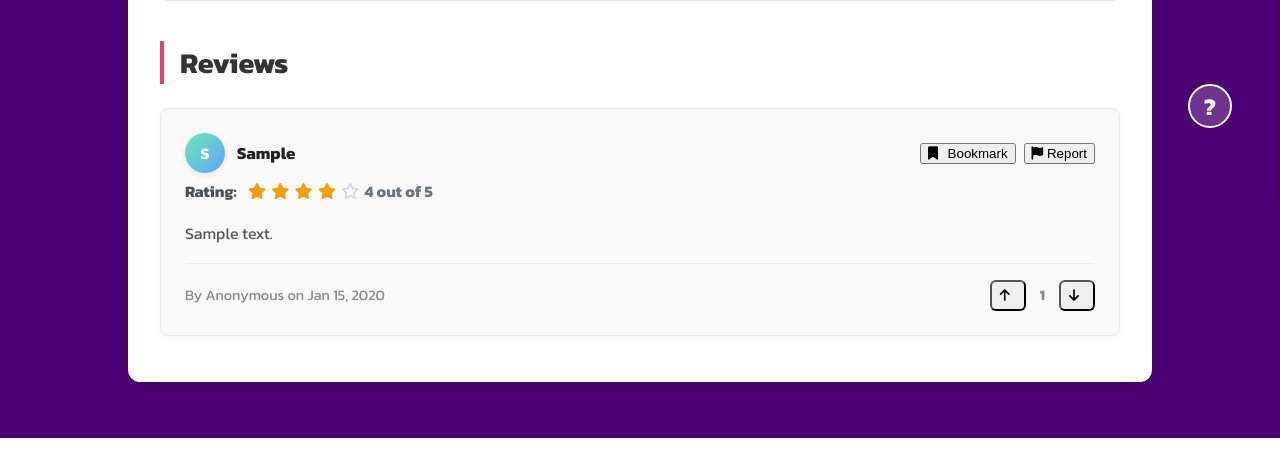
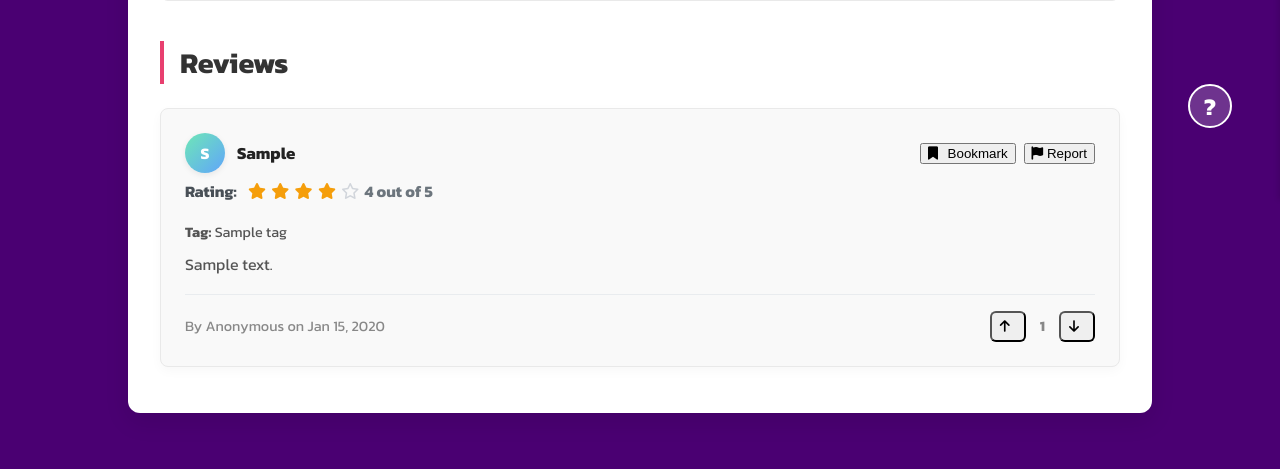
Before and after one commit to 6610545011/cn331_project, a Django app: page /courses/1/ in a window 1280 px wide. Shown: the part 640-1109 px from the top of the page. Before the commit the page ends 1078 px from the top, so only its background shows below. Run offline with Django 5.2, Linux system fonts and the light colour scheme; a user stored in the database is signed in; tables that the repository leaves empty hold one stand-in row (values such as "Sample post"); grey boxes marked "Sample" are stand-in pictures; some libraries are stand-ins or nearby versions.

Commit message:
make tag visible in review_block

```diff
--- a/review/static/review/css/review_block.css
+++ b/review/static/review/css/review_block.css
@@ -51,6 +51,16 @@
     color: #d97706; /* golden */
     font-weight: 600;
     margin: 6px 0;
+}
+
+.review-tags {
+    color: #666;
+    font-size: 0.9rem;
+    margin: 4px 0;
+}
+
+.review-tags strong {
+    color: #333;
 }
 
 .review-stars {
@@ -151,7 +161,14 @@
 .profile-container .review-card .review-header h4,
 .profile-tab-pane .review-card .review-header h4,
 .profile-container .review-card .review-rating,
-.profile-tab-pane .review-card .review-rating {
+.profile-tab-pane .review-card .review-rating,
+.profile-container .review-card .review-tags,
+.profile-tab-pane .review-card .review-tags {
+    color: #ffffff;
+}
+
+.profile-container .review-card .review-tags strong,
+.profile-tab-pane .review-card .review-tags strong {
     color: #ffffff;
 }
 
--- a/review/templates/review/includes/review_block.html
+++ b/review/templates/review/includes/review_block.html
@@ -40,6 +40,14 @@
             {% endfor %}
         </span>
         <span class="visually-hidden">{{ review.rating }} out of 5</span>
+    </p>
+    <p class="review-tags">
+        <strong>Tag:</strong>
+        {% if review.tags.all %}
+            {{ review.tags.all|dictsort:"name"|join:", " }}
+        {% else %}
+            none
+        {% endif %}
     </p>
     <p>{{ review.body }}</p>
     <div class="review-meta">
```
